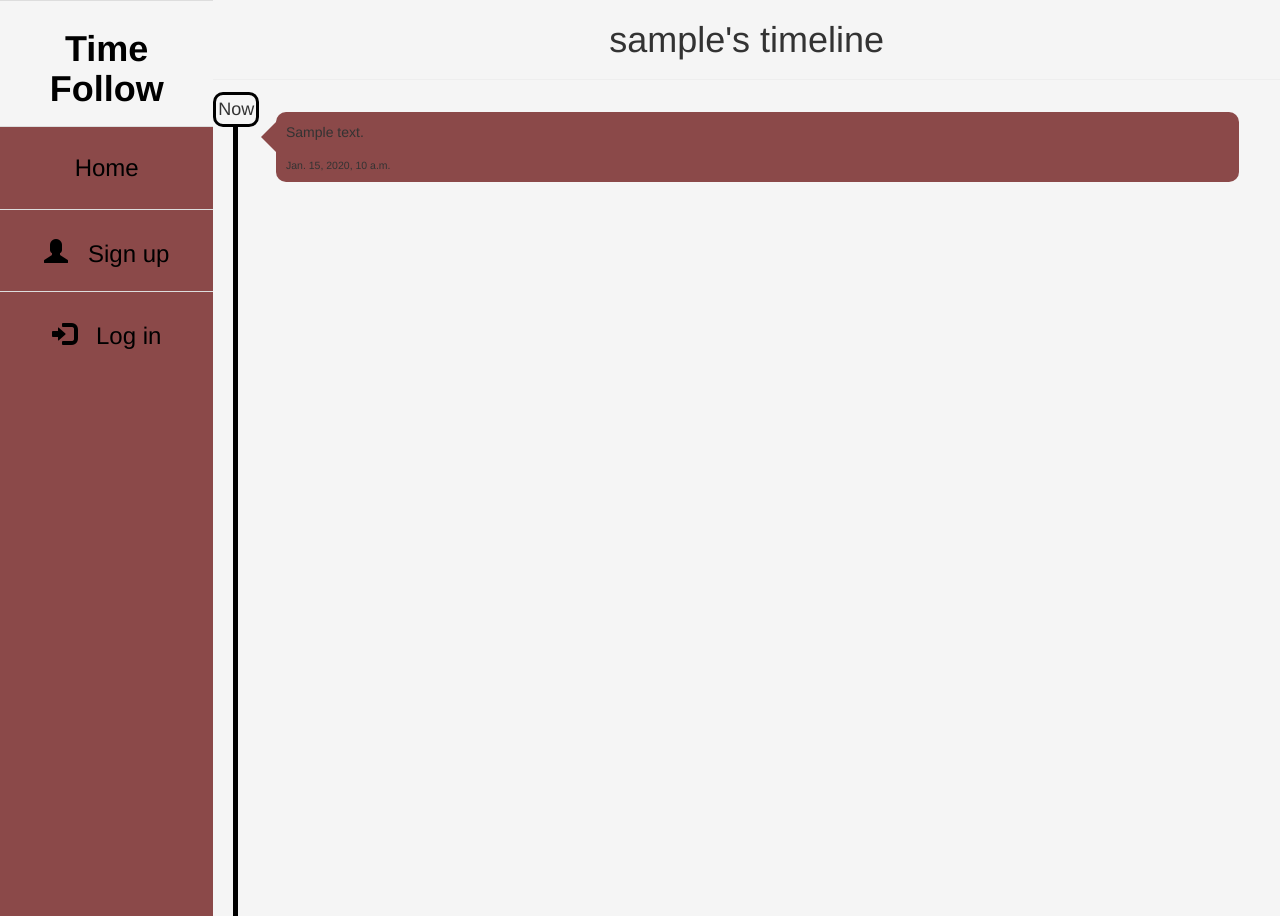
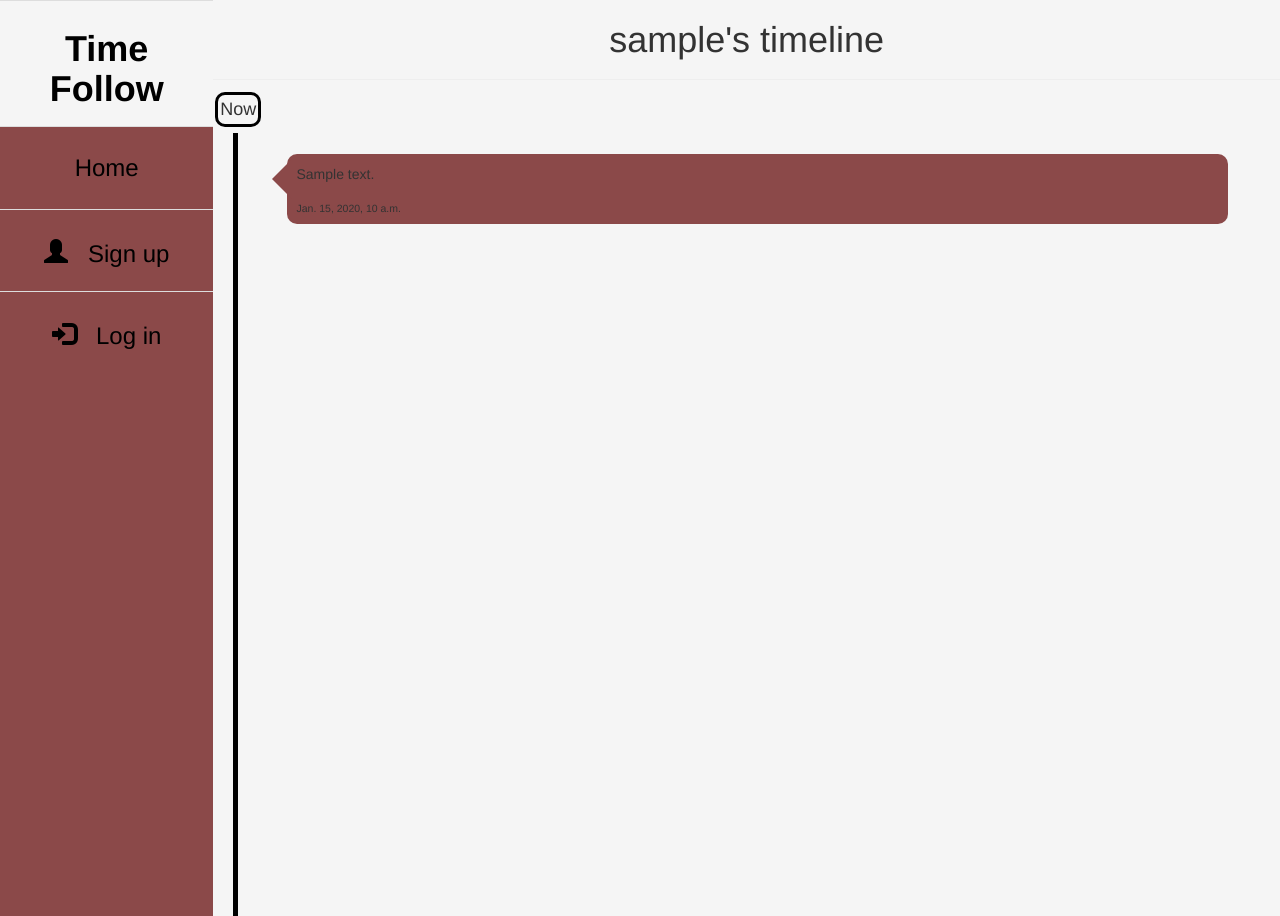
Before and after one commit to JustJoshing19/Time-Folow, a Django app: a page that uses social_platform/TimeFollow/templates/TimeFollow/timeline.html in a window 1280 px wide. Run offline with Django 4.2, Linux system fonts and the light colour scheme; tables that the repository leaves empty hold one stand-in row (values such as "Sample post"); some libraries are stand-ins or nearby versions.

Commit message:
Changed timeline page

```diff
--- a/social_platform/TimeFollow/static/css/TimeFollow.css
+++ b/social_platform/TimeFollow/static/css/TimeFollow.css
@@ -53,8 +53,9 @@ div.post-container::before {
 
 div.timeline {
     padding-left: 2%;
-    margin: 2%;
-    margin-top: 3%;
+    margin: 3%;
+    margin-top: 7%;
+    margin-bottom: 0%;
 }
 
 div.timeline::before{
@@ -66,7 +67,7 @@ div.timeline::before{
     font-size: large;
     padding: 2px;
     top: 10vh;
-    left: 0;
+    left: 2px;
 }
 
 div.timeline::after{
@@ -75,8 +76,8 @@ div.timeline::after{
     width: 5px;
     background-color: black;
     left: 2.2vh;
-    top: 13.7vh;
-    bottom: 0;
+    top: 14.5vh;
+    bottom: -14.5vh;
 }
 
 /* Side navbar */
--- a/social_platform/TimeFollow/templates/TimeFollow/timeline.html
+++ b/social_platform/TimeFollow/templates/TimeFollow/timeline.html
@@ -18,7 +18,7 @@
       </ul>
     </div>
     {% endif %}
-  </div>
+</div>
 
 {% if hasPosts %}
 <div class="timeline">
```
